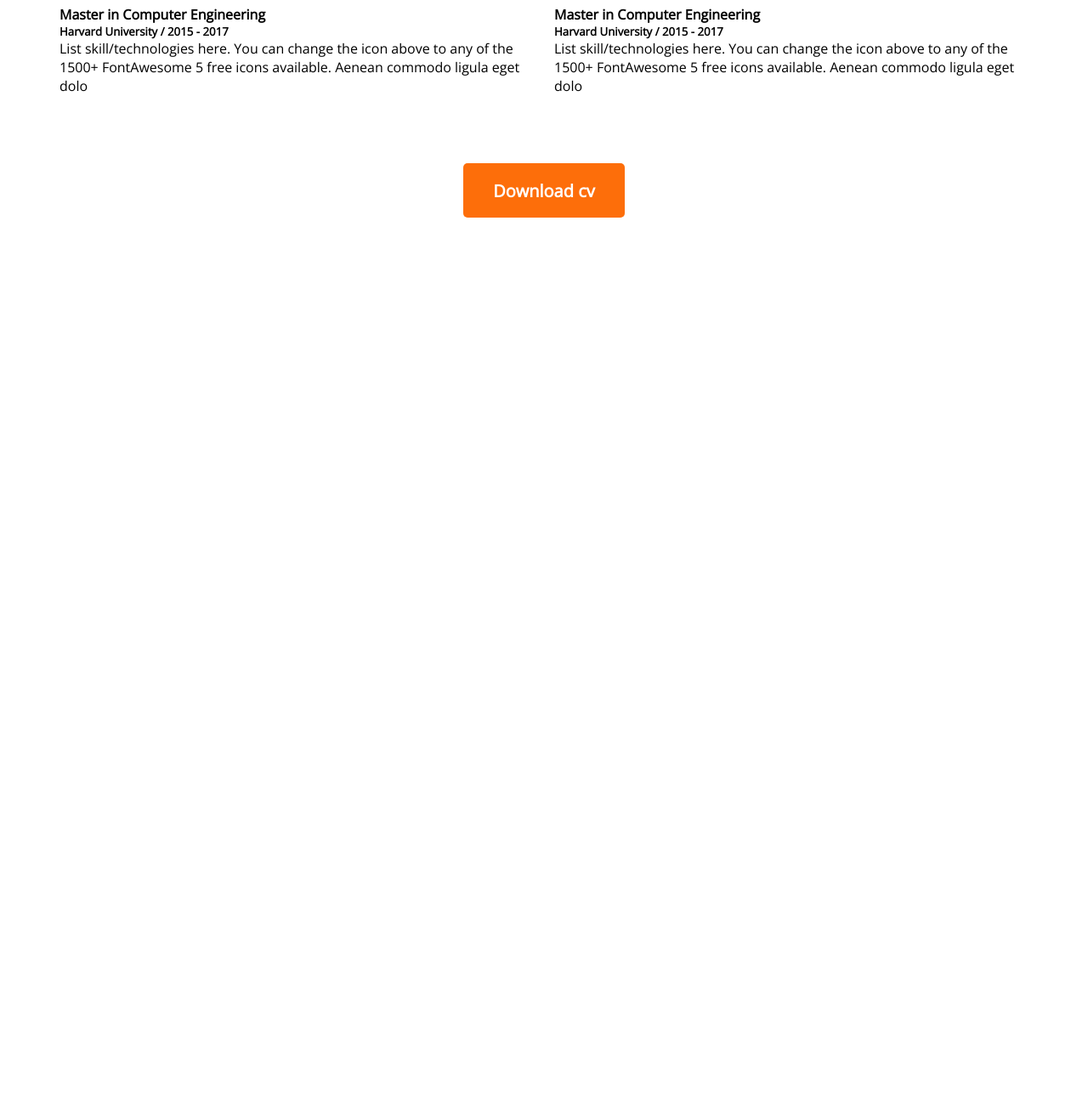
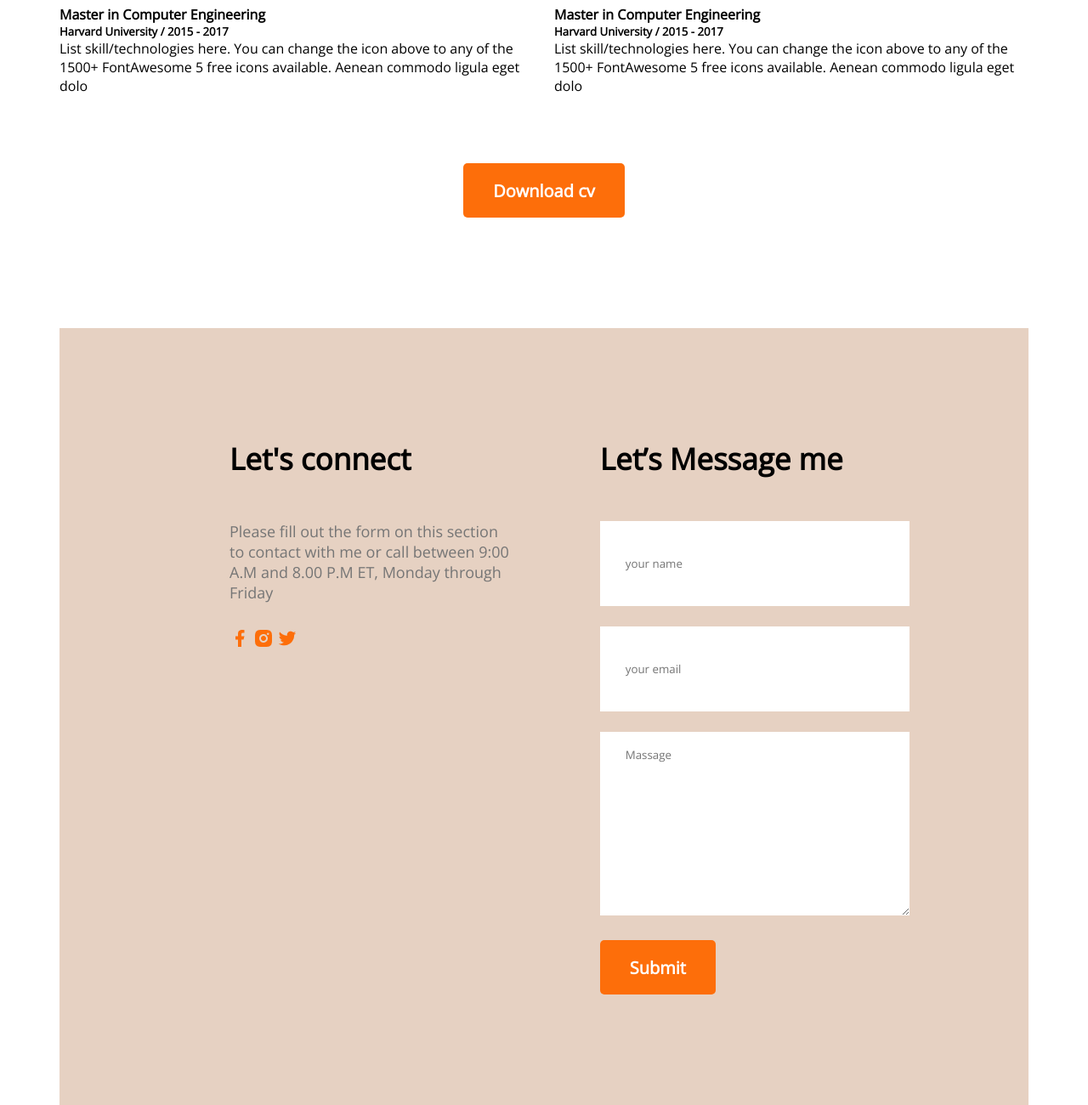
Before and after one commit to mdshakilrana/developer-portfolio, a plain HTML site: page index.html in a window 1280 px wide. Shown: the part 2764-4064 px from the top of the page at 85% size. Before the commit the page ends 3020 px from the top, so only its background shows below. Drawn offline with nearby package versions, Linux system fonts and the light colour scheme.

Commit message:
contact us added

```diff
--- a/index.html
+++ b/index.html
@@ -141,6 +141,34 @@
     <button class="btn-primary">Download cv</button>
 </div>
         </section>
+        <!-- contact section -->
+        <section class="contact">
+            <div>
+            <h3 class="section-title">Let's connect</h3>
+            <p class="section-description">Please fill out the form on this section to contact with me or call between 9:00 A.M and 8.00 P.M ET, Monday through Friday</p>
+            <a href="">
+                <img src="images/icons/facebook.png" alt="">
+            </a>
+            <a href="">
+                <img src="images/icons/insta.png" alt="">
+            </a>
+            <a href="">
+                <img src="images/icons/twitter.png" alt="">
+            </a>
+            </div>
+            <div>
+<h3 class="section-title">Let’s Message me</h3>
+<form action="">
+<input type="text" name="" id="" placeholder="your name">
+<input type="email" name="" id="" placeholder="your email">
+<textarea name="" id="" cols="30" rows="10" placeholder="Massage"></textarea>
+<input class="btn-primary" type="submit" value="Submit">
+
+
+</form>
+            </div>
+
+        </section>
 
     </main>
     <footer>
--- a/styles/portgolio.css
+++ b/styles/portgolio.css
@@ -160,3 +160,25 @@
     margin-top: 50px;
     text-align: center;
 }
+/* contact style */
+.contact{
+    display: flex;
+    gap: 100px;
+    background-color: #e6d1c2;
+    padding: 130px 200px;
+}
+.contact .section-title{
+    text-align: left;
+}
+.contact input[type="text"],input[type="email"], textarea{
+    margin-bottom: 24px;
+    border: 0;
+    width: 100%;
+    padding: 18px 30px;
+}
+input{
+    height: 64px;
+}
+.contact a{
+text-decoration: none;
+}
```
